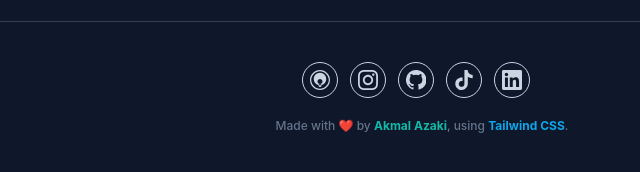
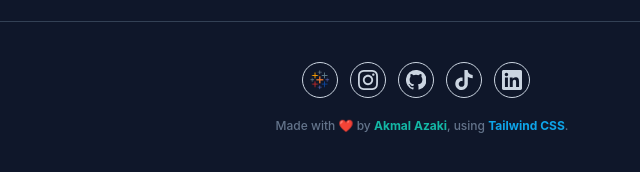
Before and after one commit to akmalazaki/akmalazaki.github.io, a website: page index.html in a window 1280 px wide. Shown: the part 5573-5745 px from the top of the page, 218-858 px from the left. Drawn offline with Linux system fonts and the light colour scheme.

Commit message:
Update index.html

```diff
--- a/index.html
+++ b/index.html
@@ -427,16 +427,20 @@
 
         <div class="w-full border-t border-slate-700 pt-10">
           <div class="mb-5 flex items-center justify-center">
-            <!-- Youtube -->
+            <!-- Tableau -->
+
             <a
               href="https://public.tableau.com/app/profile/akmal.azaki/vizzes"
               target="_blank"
               class="mr-3 flex h-9 w-9 items-center justify-center rounded-full border border-slate-300 text-slate-300 hover:border-primary hover:bg-primary hover:text-white"
             >
-              <svg role="img" width="20" class="fill-current" xmlns="http://www.w3.org/2000/svg" viewBox="0 0 20 20">
-                <title>Tableau</title>
-                <path d="M10 0C4.49 0 0 4.49 0 10s4.49 10 10 10 10-4.49 10-10S15.51 0 10 0zm0 18.75C5.39 18.75 1.25 14.61 1.25 10S5.39 1.25 10 1.25 18.75 5.39 18.75 10 14.61 18.75 10 18.75zM10 14a1.5 1.5 0 1 1 0 3 1.5 1.5 0 0 1 0-3zm0-11.25C6.66 2.75 3.75 5.66 3.75 9s2.91 6.25 6.25 6.25S16.25 12.34 16.25 9 13.34 2.75 10 2.75zm0 11.25c-1.35 0-2.5-1.15-2.5-2.5s1.15-2.5 2.5-2.5 2.5 1.15 2.5 2.5-1.15 2.5-2.5 2.5z"/>
-              </svg>
+              <img
+                src="dist/img/logo/icons8-tableau-software-48.png"
+                alt="Tableau"
+                title="Tableau"
+                width="20"
+                class="fill-current"
+              />
             </a>
 
             <!-- Instagram -->
```
